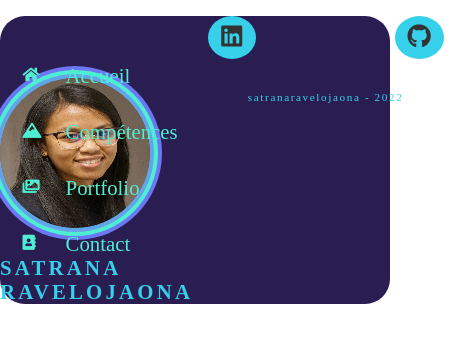
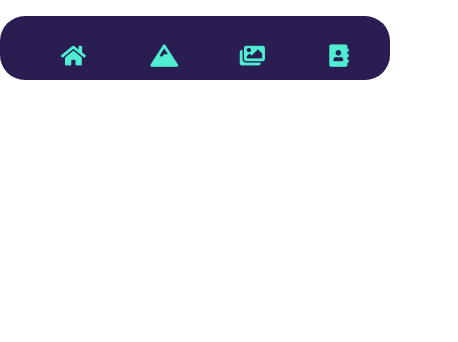
Before and after one commit to SaRvj/CV, a React (Create React App) app: page / in a window 390 px wide. Shown: the top 342 px of the page, 458 px wide, since content can reach past the window. Built offline with nearby package versions, Linux system fonts and the light colour scheme; a web font is replaced by a local one.

Commit message:
navbar stylization finalization

```diff
--- a/src/styles/components/_navigation.scss
+++ b/src/styles/components/_navigation.scss
@@ -134,5 +134,44 @@
         display: flex;
         min-height: 50px;
         margin-bottom: .2rem;
+
+        .id, .socialNetwork {
+            display: none;
+        }
+
+        .navigation {
+            width: 100%;
+            padding: 1rem 1rem;
+
+            ul {
+                display: flex;
+                justify-content: space-between;
+
+                span {
+                    margin-left: 1.5rem !important;
+                }
+            }
+        }
     }
 }
+
+@media screen and (max-width: 580px) {
+    .sidebar {
+        ul {
+            justify-content: space-around !important;
+
+            li {
+                padding: 1rem 0 !important;
+            }
+
+            i {
+                font-size: 1.4rem !important;
+                transform: translateY(-3px) !important;
+            }
+
+            span {
+                display: none;
+            }
+        }
+    }
+}
```
